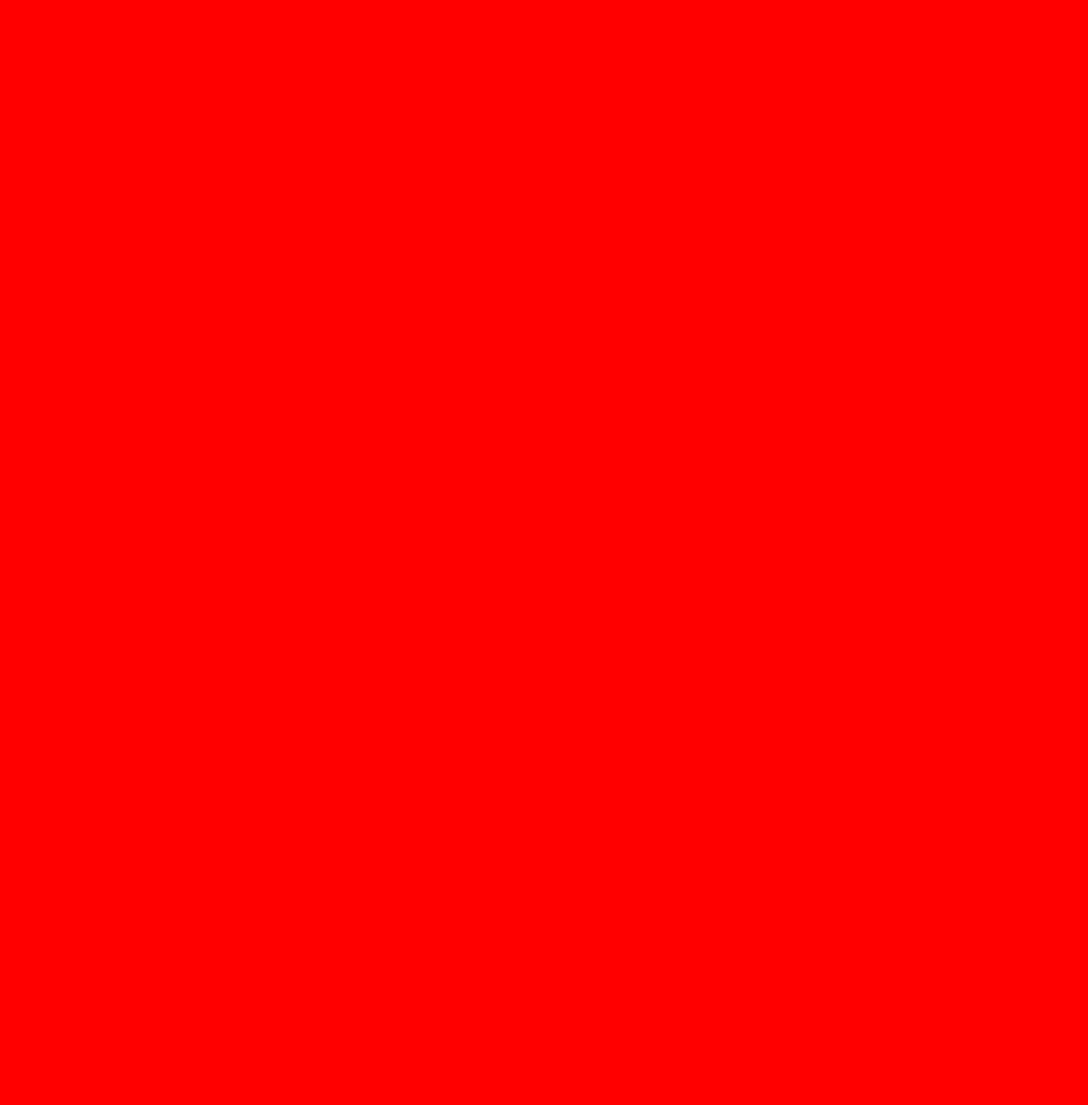
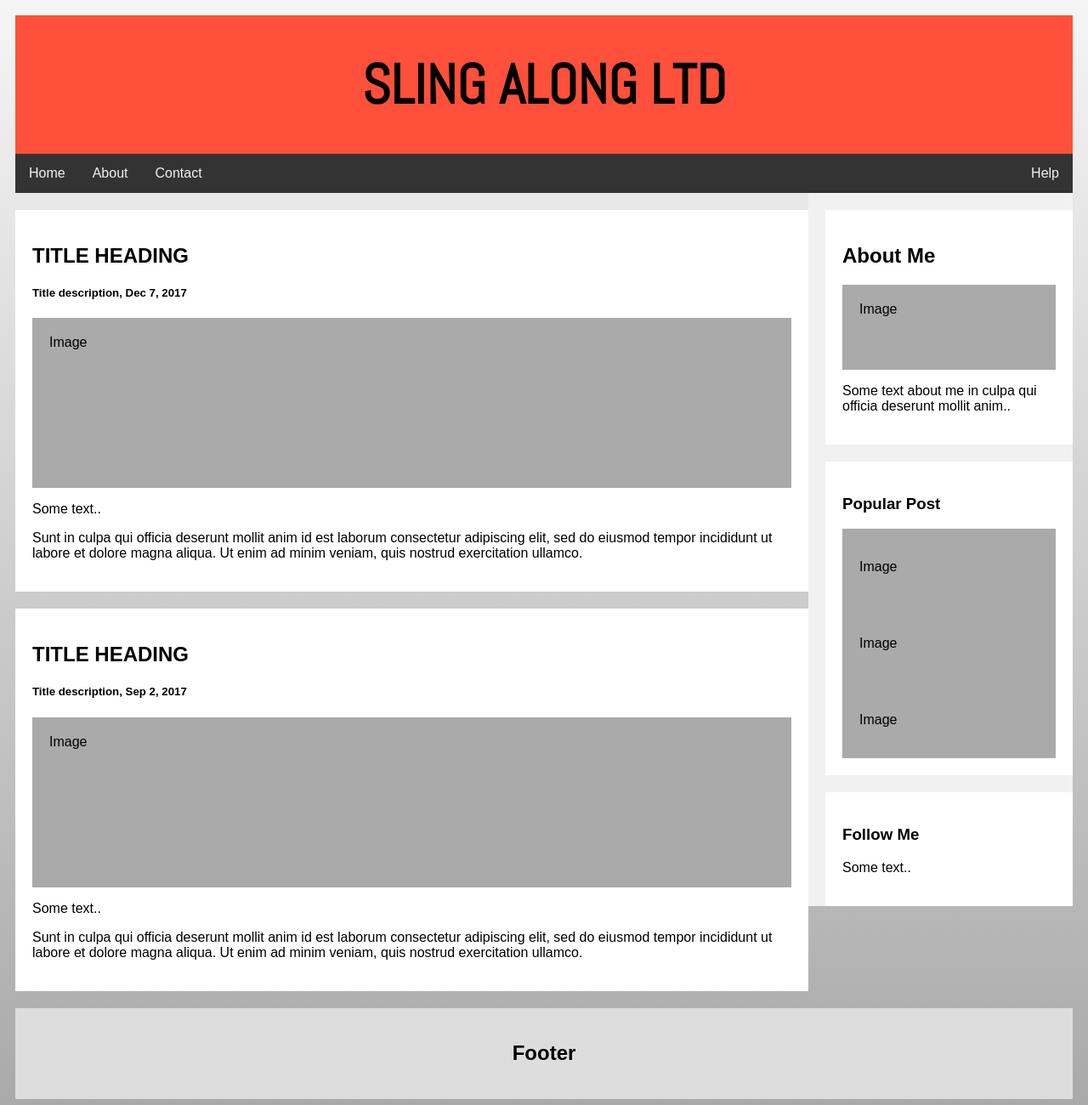
Before and after one commit to jacquesp21/Sling-along-website, a plain HTML site: page index.html in a window 1280 px wide. Shown: the whole page at 85% size. Before the commit the page ends 800 px from the top, so only its background shows below. Drawn offline with Linux system fonts and the light colour scheme.

Commit message:
changed header text and style

```diff
--- a/css/main.css
+++ b/css/main.css
@@ -1,3 +1,112 @@
 body {
-    background-color: red;
+    font-family: Arial;
+    padding: 10px;
+    background: #f1f1f1;
+    background-image: linear-gradient(rgb(245,245,245),rgb(169,169,169));
 }
+
+/* Header/Blog Title */
+.header {
+    padding: 30px;
+    text-align: center;
+    background: rgb(255,80,60);
+    text-transform: uppercase;
+
+}
+
+.header h1 {
+    font-size: 65px;
+    font-family: 'Abel';
+    margin:auto;
+    text-align: center;
+    padding: 10px;
+    bottom: 0;
+  }
+
+/* Style the top navigation bar */
+.topnav {
+    overflow: hidden;
+    background-color: #333;
+    position: sticky;
+}
+
+/* Style the topnav links */
+.topnav a {
+    float: left;
+    display: block;
+    color: #f2f2f2;
+    text-align: center;
+    padding: 14px 16px;
+    text-decoration: none;
+    position: sticky;
+}
+
+/* Change color on hover */
+.topnav a:hover {
+    background-color: #ddd;
+    color: black;
+    position: sticky;
+}
+
+/* Create two unequal columns that floats next to each other */
+/* Left column */
+.leftcolumn {
+    float: left;
+    width: 75%;
+}
+
+/* Right column */
+.rightcolumn {
+    float: left;
+    width: 25%;
+    background-color: #f1f1f1;
+    padding-left: 20px;
+}
+
+/* Fake image */
+.fakeimg {
+    background-color: #aaa;
+    width: 100%;
+    padding: 20px;
+}
+
+/* Add a card effect for articles */
+.card {
+    background-color: white;
+    padding: 20px;
+    margin-top: 20px;
+}
+
+/* Clear floats after the columns */
+.row:after {
+    content: "";
+    display: table;
+    clear: both;
+}
+
+/* Footer */
+.footer {
+    padding: 20px;
+    text-align: center;
+    background: #ddd;
+    margin-top: 20px;
+}
+* {
+    box-sizing: border-box;
+}
+
+/* Responsive layout - when the screen is less than 800px wide, make the two columns stack on top of each other instead of next to each other */
+@media screen and (max-width: 800px) {
+    .leftcolumn, .rightcolumn {
+        width: 100%;
+        padding: 0;
+    }
+}
+
+/* Responsive layout - when the screen is less than 400px wide, make the navigation links stack on top of each other instead of next to each other */
+@media screen and (max-width: 400px) {
+    .topnav a {
+        float: none;
+        width: 100%;
+    }
+}
--- a/index.html
+++ b/index.html
@@ -1 +1,66 @@
-<link href ="css/main.css" rel = "stylesheet">
+<!DOCTYPE html>
+<html>
+<head>
+  <link href ="css/main.css" rel = "stylesheet">
+  <link href='https://fonts.googleapis.com/css?family=Abel' rel='stylesheet'>
+  <meta charset="utf-8">
+  <meta name="viewport" content="width=device-width", initial-scale=1>
+
+</head>
+<body>
+
+<div class="header">
+  <h1>Sling Along Ltd</h1>
+
+</div>
+
+<div class="topnav">
+  <a href="#">Home</a>
+  <a href="#">About</a>
+  <a href="#">Contact</a>
+  <a href="#" style="float:right">Help
+  </a>
+</div>
+
+<div class="row">
+  <div class="leftcolumn">
+    <div class="card">
+      <h2>TITLE HEADING</h2>
+      <h5>Title description, Dec 7, 2017</h5>
+      <div class="fakeimg" style="height:200px;">Image</div>
+      <p>Some text..</p>
+      <p>Sunt in culpa qui officia deserunt mollit anim id est laborum consectetur adipiscing elit, sed do eiusmod tempor incididunt ut labore et dolore magna aliqua. Ut enim ad minim veniam, quis nostrud exercitation ullamco.</p>
+    </div>
+    <div class="card">
+      <h2>TITLE HEADING</h2>
+      <h5>Title description, Sep 2, 2017</h5>
+      <div class="fakeimg" style="height:200px;">Image</div>
+      <p>Some text..</p>
+      <p>Sunt in culpa qui officia deserunt mollit anim id est laborum consectetur adipiscing elit, sed do eiusmod tempor incididunt ut labore et dolore magna aliqua. Ut enim ad minim veniam, quis nostrud exercitation ullamco.</p>
+    </div>
+  </div>
+  <div class="rightcolumn">
+    <div class="card">
+      <h2>About Me</h2>
+      <div class="fakeimg" style="height:100px;">Image</div>
+      <p>Some text about me in culpa qui officia deserunt mollit anim..</p>
+    </div>
+    <div class="card">
+      <h3>Popular Post</h3>
+      <div class="fakeimg"><p>Image</p></div>
+      <div class="fakeimg"><p>Image</p></div>
+      <div class="fakeimg"><p>Image</p></div>
+    </div>
+    <div class="card">
+      <h3>Follow Me</h3>
+      <p>Some text..</p>
+    </div>
+  </div>
+</div>
+
+<div class="footer">
+  <h2>Footer</h2>
+</div>
+
+</body>
+</html>
```
